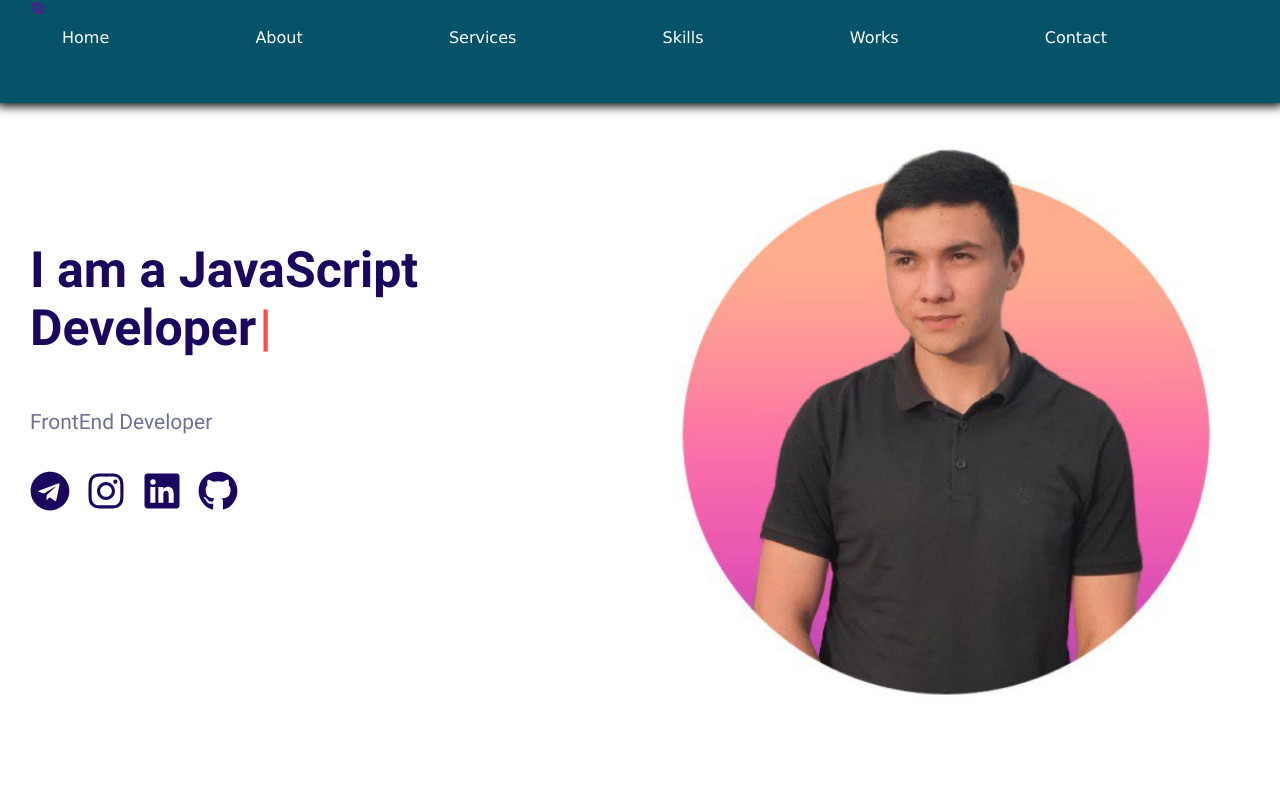
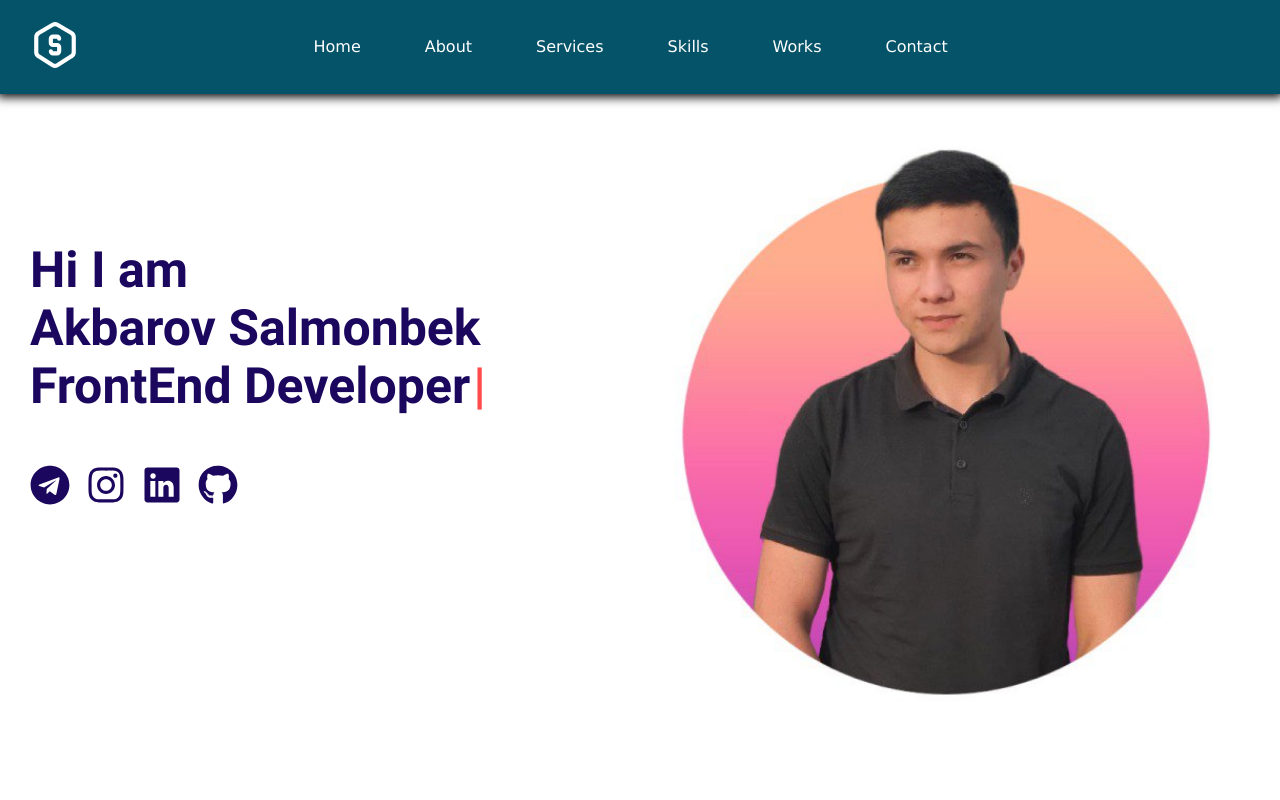
Before and after one commit to salmonbek/portfolio, a React (Vite) app: page / in a window 1280 px wide. Shown: the top 800 px of the page. Built offline with nearby package versions, Linux system fonts and the light colour scheme.

Commit message:
header-feature

```diff
--- a/assets/css/Header.css
+++ b/assets/css/Header.css
@@ -1,13 +1,14 @@
 header {
   position: fixed;
   width: 100%;
+  padding: 20px 0;
   background-color: rgb(4, 83, 105);
   z-index: 10;
   color: var(--textColor);
   -webkit-box-shadow: 0px 0px 10px 3px black;
           box-shadow: 0px 0px 10px 3px black;
 }
-header .container nav {
+header .container {
   display: -webkit-box;
   display: -ms-flexbox;
   display: flex;
@@ -17,6 +18,19 @@ header .container nav {
   -webkit-box-pack: justify;
       -ms-flex-pack: justify;
           justify-content: space-between;
+}
+header .container .logo * {
+  width: 50px;
+  height: 50px;
+  color: white;
+}
+header .container nav {
+  display: -webkit-box;
+  display: -ms-flexbox;
+  display: flex;
+  -webkit-box-align: center;
+      -ms-flex-align: center;
+          align-items: center;
 }
 header .container .btn-open * {
   width: 40px;
--- a/assets/css/Main.css
+++ b/assets/css/Main.css
@@ -15,7 +15,6 @@
   font-weight: 600;
   font-family: Roboto;
   font-size: 50px;
-  margin-bottom: 50px;
   color: #1b075d;
 }
 .main .hero .container .hero-left-p {
@@ -37,6 +36,7 @@
       -ms-flex-align: center;
           align-items: center;
   gap: 28px;
+  margin-top: 50px;
 }
 .main .hero .container .hero-left-flex__f {
   display: -webkit-box;
--- a/src/components/header/Header.jsx
+++ b/src/components/header/Header.jsx
@@ -1,7 +1,7 @@
 import { useRef } from "react";
 import { IoMdMenu } from "react-icons/io";
 import { IoClose } from "react-icons/io5";
-import { IoLogoSkype } from "react-icons/io";
+import { TbHexagonLetterS } from "react-icons/tb";
 
 import "./Header.scss";
 
@@ -14,7 +14,7 @@ function Header() {
     <header className="header">
       <div className="container">
         <a className="logo" href="">
-          <IoLogoSkype />
+          <TbHexagonLetterS />
         </a>
         <nav ref={navRef}>
           <a href="">Home</a>
@@ -30,6 +30,7 @@ function Header() {
         <button className="nav-btn btn-open" onClick={showNavbar}>
           <IoMdMenu />
         </button>
+        {/* <button>Contact</button> */}
       </div>
     </header>
   );
--- a/src/components/header/Header.scss
+++ b/src/components/header/Header.scss
@@ -1,16 +1,23 @@
 header {
   position: fixed;
-
   width: 100%;
+  padding: 20px 0;
   background-color: rgb(4, 83, 105);
   z-index: 10;
   color: var(--textColor);
   box-shadow: 0px 0px 10px 3px black;
   .container {
+    display: flex;
+    align-items: center;
+    justify-content: space-between;
+    .logo * {
+      width: 50px;
+      height: 50px;
+      color: white;
+    }
     nav {
       display: flex;
       align-items: center;
-      justify-content: space-between;
     }
     .btn-open * {
       width: 40px;
--- a/src/components/main/Main.scss
+++ b/src/components/main/Main.scss
@@ -11,13 +11,13 @@
           font-weight: 600;
           font-family: Roboto;
           font-size: 50px;
-          margin-bottom: 50px;
           color: #1b075d;
         }
         &-p {
           font-family: Roboto;
           font-size: 21px;
           font-weight: 400;
+
           line-height: 30px;
           letter-spacing: 0em;
           color: #6e7191;
@@ -29,7 +29,7 @@
           display: flex;
           align-items: center;
           gap: 28px;
-
+          margin-top: 50px;
           &__f {
             display: flex;
             align-items: center;
--- a/src/components/main/main.jsx
+++ b/src/components/main/main.jsx
@@ -35,7 +35,7 @@ import { useTypewriter, Cursor } from "react-simple-typewriter";
 
 function Main() {
   const [typeEffect] = useTypewriter({
-    words: ["Salmonbek", "a JavaScript Developer"],
+    words: ["FrontEnd Developer"],
     loop: {},
     typeSpeed: 100,
     deleteSpeed: 40,
@@ -47,13 +47,17 @@ function Main() {
         <div className="container ">
           <div className="hero-left">
             <h1>
-              I am <span>{typeEffect}</span>
+              Hi I am
+              <br />
+              Akbarov Salmonbek
+              <br />
+              <span>{typeEffect}</span>
               <span style={{ color: "red" }}>
                 <Cursor cursorStyle="|" />
               </span>
             </h1>
 
-            <p className="hero-left-p">FrontEnd Developer</p>
+            {/* <p className="hero-left-p">FrontEnd Developer</p> */}
             <div className="hero-left-flex">
               <div className="hero-left-flex__f">
                 <a href="https://t.me/Developer_frontendd">
```
Also changed, not shown: assets/css/Header.min.css (+1 -1 lines), assets/css/Main.min.css.
